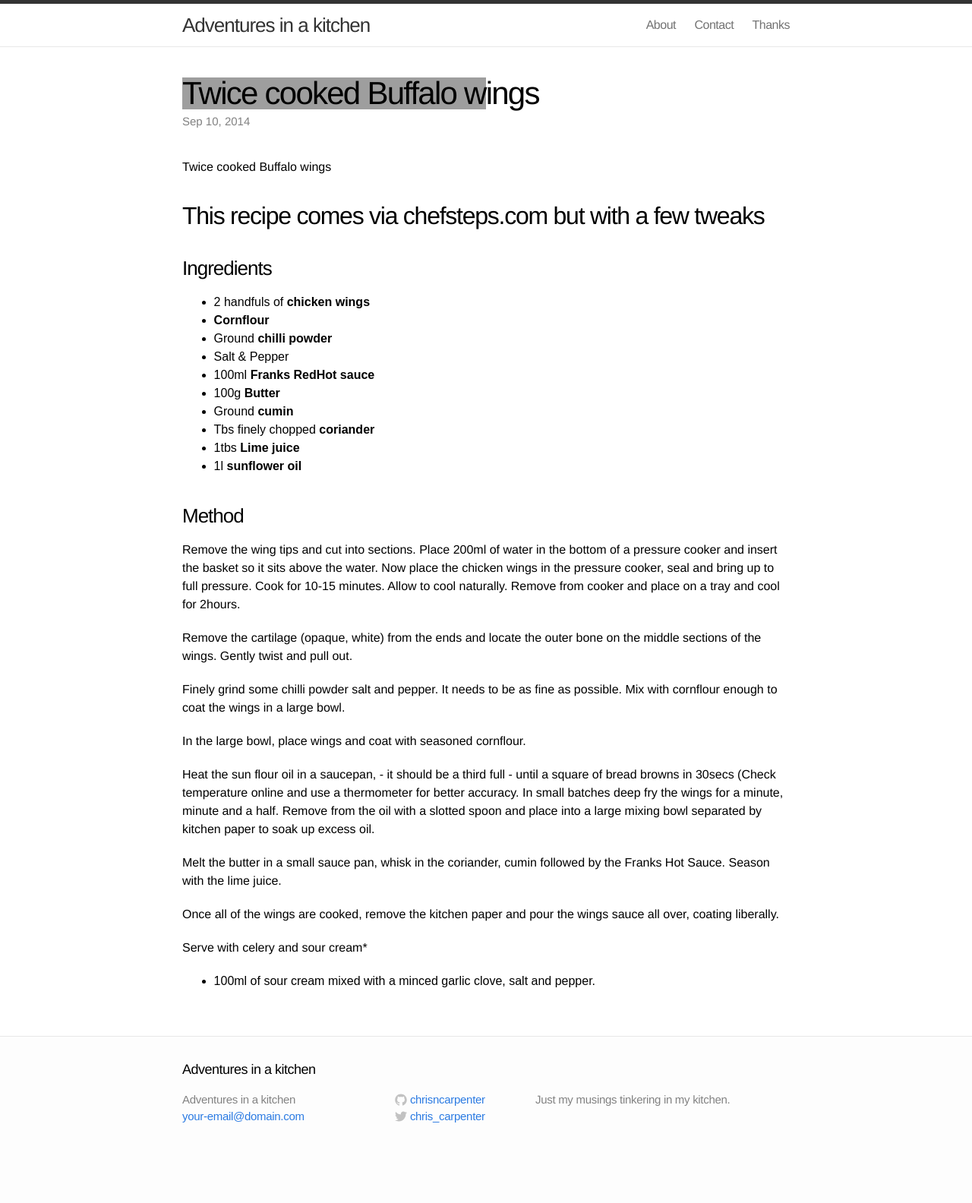
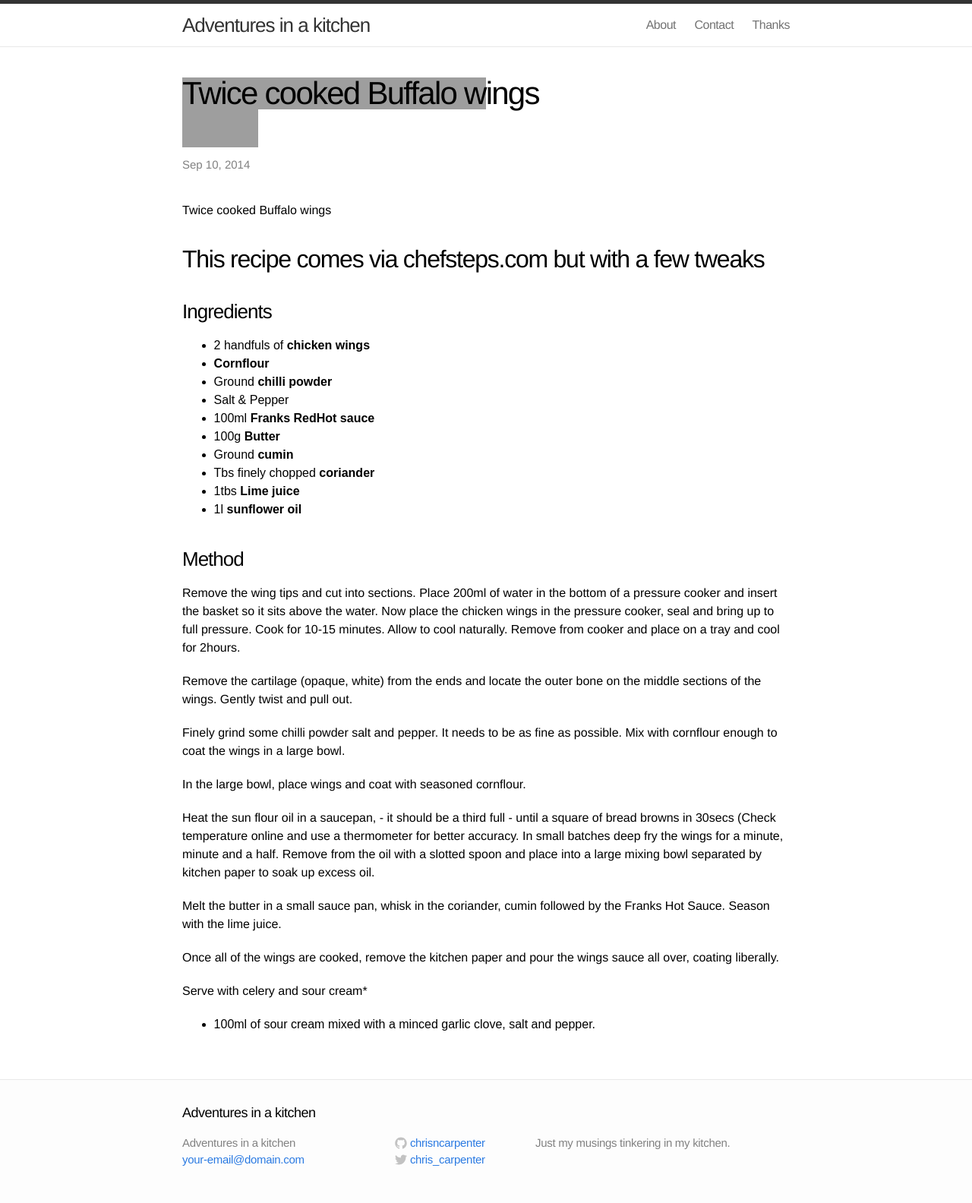
Before and after one commit to chrisncarpenter/chrisncarpenter.github.io, a Jekyll site: the page built from _posts/2014-09-10-chickenwings.markdown, in a window 1280 px wide. Shown: the whole page at 76% size. Built offline with Jekyll 4.4.1, drawn with Linux system fonts in a browser that asks for light colours; before the commit the page ends 1527 px from its top, so only the background shows below that; grey boxes are pictures that could not be loaded.

Commit message:
Idiot, mark 2!

```diff
--- a/_layouts/post.html
+++ b/_layouts/post.html
@@ -5,7 +5,7 @@ layout: default
 
   <header class="post-header">
     <h1 style="background: url('/imgs/{{ post.img }}') no-repeat top left;">{{ page.title }}</h1>
-
+    <img src="/imgs/{{ post.img }}" width="100" height="50">
     <p class="meta">{{ page.date | date: "%b %-d, %Y" }}{% if page.author %} • {{ page.author }}{% endif %}{% if page.meta %} • {{ page.meta }}{% endif %}</p>
   </header>
 
```
